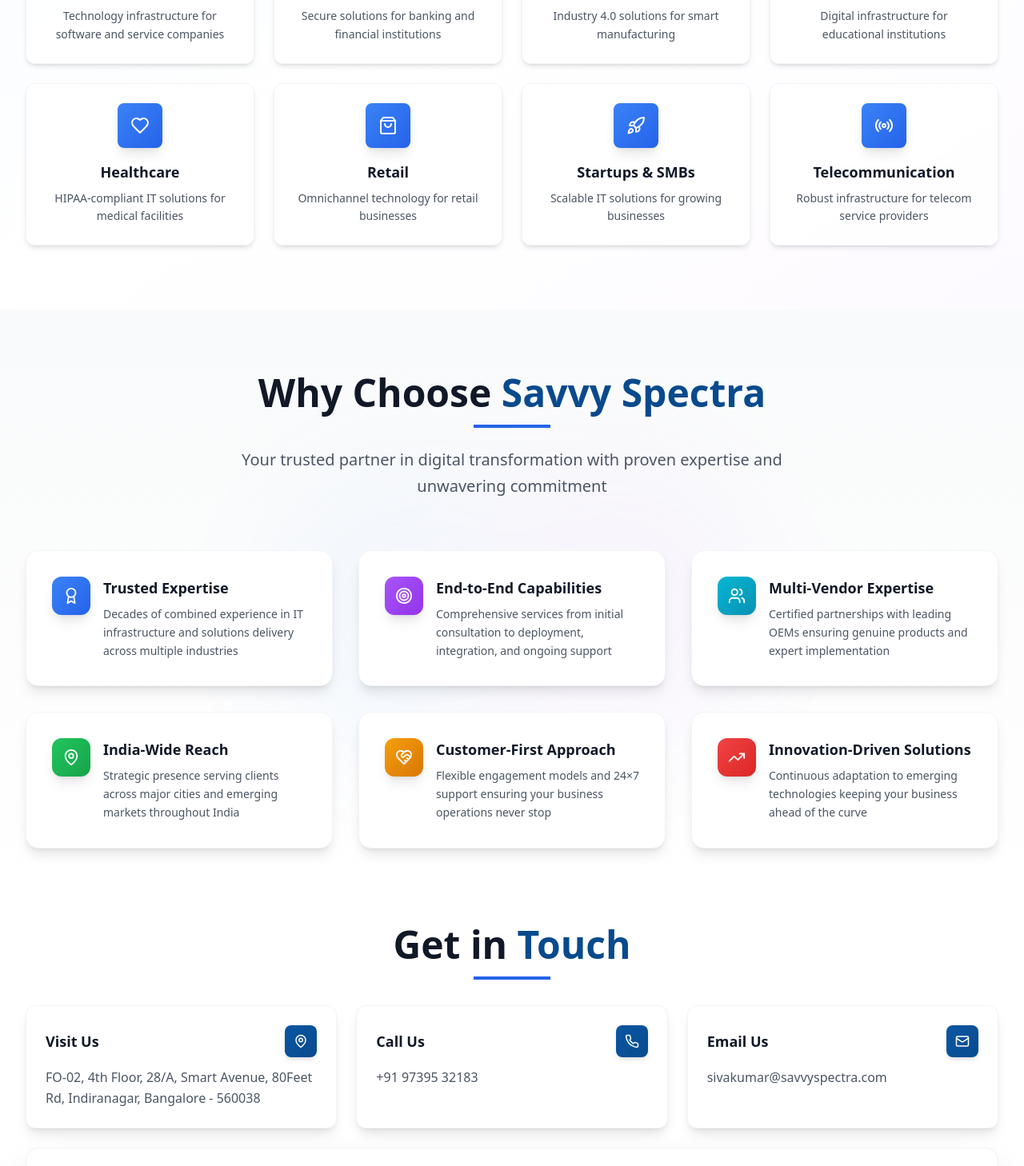
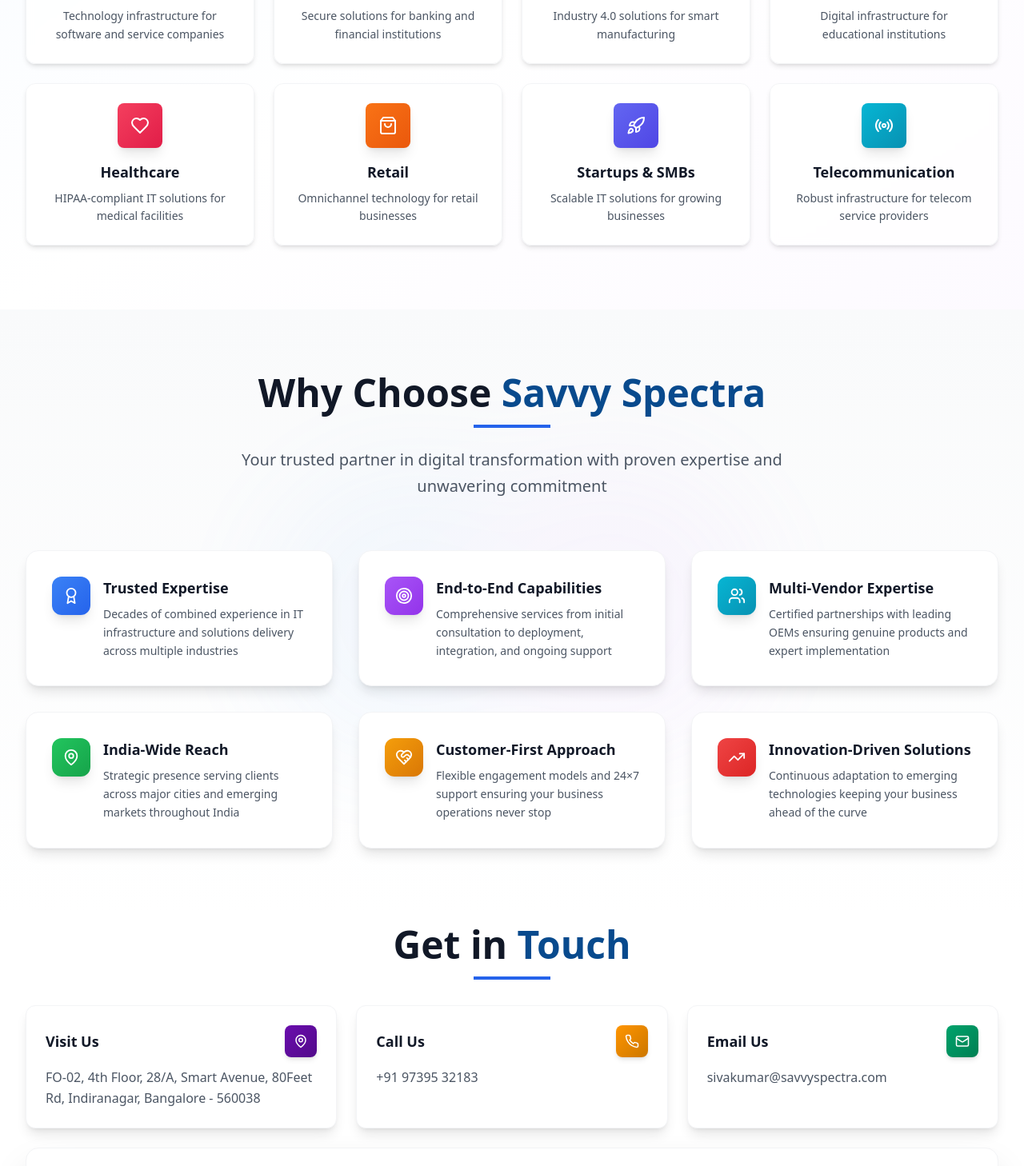
Before and after one commit to kani2905/SAVVYSPECTRA-REBUILDED, a React (Vite) app: page / in a window 1280 px wide. Shown: the part 2643-4101 px from the top of the page at 80% size. Built offline with nearby package versions, Linux system fonts and the light colour scheme.

Commit message:
updated UI branding colors + icon styles + navbar logo size

```diff
--- a/src/sections/Contact.jsx
+++ b/src/sections/Contact.jsx
@@ -102,32 +102,38 @@
 };
 
 
-  const contactInfo = [
+   const contactInfo = [
   {
     icon: MapPin,
     title: 'Visit Us',
     content: 'FO-02, 4th Floor, 28/A, Smart Avenue, 80Feet Rd, Indiranagar, Bangalore - 560038',
-    color: 'blue',
+    color: 'purple',
   },
   {
     icon: Phone,
     title: 'Call Us',
     content: '+91 97395 32183',
     link: 'tel:+919739532183',
-    color: 'blue',   // <--- changed here
+    color: 'orange',
   },
   {
     icon: Mail,
     title: 'Email Us',
     content: 'sivakumar@savvyspectra.com',
     link: 'mailto:sivakumar@savvyspectra.com',
-    color: 'blue',   // OPTIONAL recommended also blue for enterprise uniform
-  },
+    color: 'green',
+  }
 ];
+
 
 const colorVariants = {
   blue: 'from-[#0A57A3] to-[#084A8D]',
+  purple: 'from-[#6A0DAD] to-[#520A8A]',
+  orange: 'from-[#FF9500] to-[#CC7700]',
+  green: 'from-[#00A36C] to-[#007F52]',
+  red: 'from-[#E63946] to-[#C5303C]',
 };
+
 
 
   return (
@@ -166,8 +172,9 @@
                     <h3 className="text-lg font-bold text-gray-900">{info.title}</h3>
 
                     <div className={`w-10 h-10 bg-gradient-to-br ${colorVariants[info.color]} rounded-lg flex items-center justify-center shadow-md`}>
-                      <info.icon className="text-white" size={18} />
-                    </div>
+  <info.icon className="text-white" size={18} />
+</div>
+
                   </div>
 
                   {info.link ? (
--- a/src/sections/Industries.jsx
+++ b/src/sections/Industries.jsx
@@ -15,47 +15,54 @@
 const Industries = () => {
   const ref = useRef(null);
   const isInView = useInView(ref, { once: true, margin: "-100px" });
-
 const industries = [
   {
     icon: Monitor,
     title: 'IT & ITeS',
     description: 'Technology infrastructure for software and service companies',
+    color: 'from-blue-500 to-blue-600'
   },
   {
     icon: Building2,
     title: 'BFSI',
     description: 'Secure solutions for banking and financial institutions',
+    color: 'from-purple-500 to-purple-600'
   },
   {
     icon: Factory,
     title: 'Manufacturing',
     description: 'Industry 4.0 solutions for smart manufacturing',
+    color: 'from-amber-500 to-amber-600'
   },
   {
     icon: GraduationCap,
     title: 'Education',
     description: 'Digital infrastructure for educational institutions',
+    color: 'from-emerald-500 to-emerald-600'
   },
   {
     icon: Heart,
     title: 'Healthcare',
     description: 'HIPAA-compliant IT solutions for medical facilities',
+    color: 'from-rose-500 to-rose-600'
   },
   {
     icon: ShoppingBag,
     title: 'Retail',
     description: 'Omnichannel technology for retail businesses',
+    color: 'from-orange-500 to-orange-600'
   },
   {
     icon: Rocket,
     title: 'Startups & SMBs',
     description: 'Scalable IT solutions for growing businesses',
+    color: 'from-indigo-500 to-indigo-600'
   },
   {
     icon: Radio,
     title: 'Telecommunication',
     description: 'Robust infrastructure for telecom service providers',
+    color: 'from-cyan-500 to-cyan-600'
   },
 ];
 
@@ -119,9 +126,10 @@
                   <div className="absolute inset-0 bg-gradient-to-br from-blue-600/0 to-purple-600/0 group-hover:from-blue-600/5 group-hover:to-purple-600/5 rounded-xl transition-all duration-300" />
 
                   <div className="relative flex flex-col items-center text-center">
-                    <div className="w-14 h-14 bg-gradient-to-br from-blue-500 to-blue-600 rounded-lg flex items-center justify-center mb-4 group-hover:scale-110 transition-transform duration-300 shadow-lg group-hover:shadow-blue-200">
+                    <div className={`w-14 h-14 bg-gradient-to-br ${industry.color} rounded-lg flex items-center justify-center mb-4 group-hover:scale-110 transition-transform duration-300 shadow-lg`}>
   <Icon className="text-white" size={24} />
 </div>
+
 
                     <h3 className="text-lg font-bold text-gray-900 mb-2 group-hover:text-blue-600 transition-colors">
                       {industry.title}
```
Lines whose indentation alone changed are shown as unchanged.
